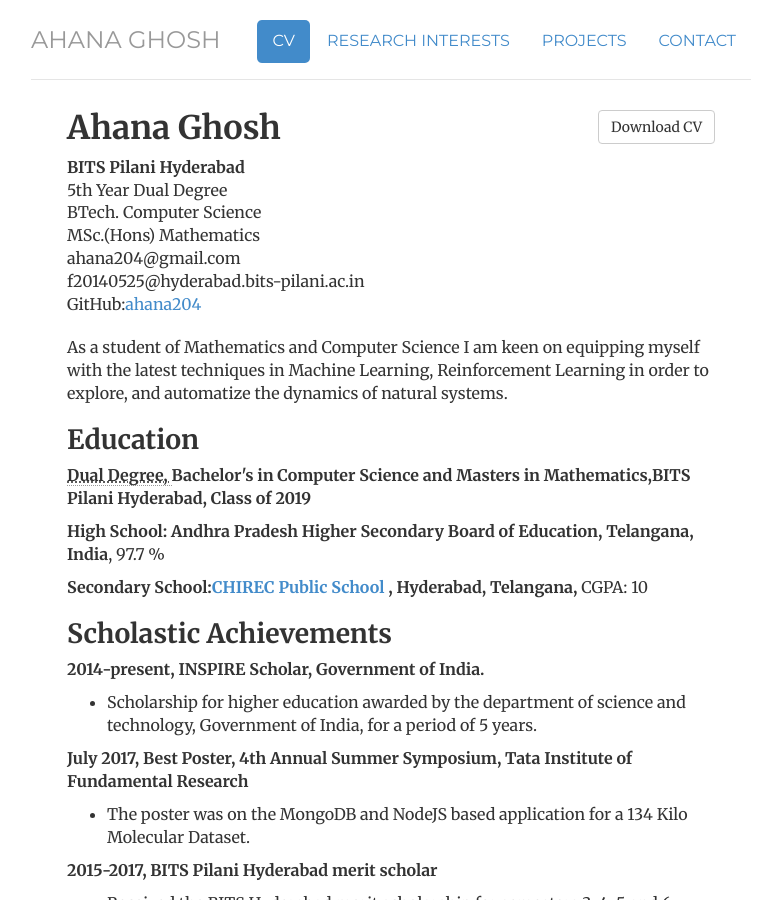
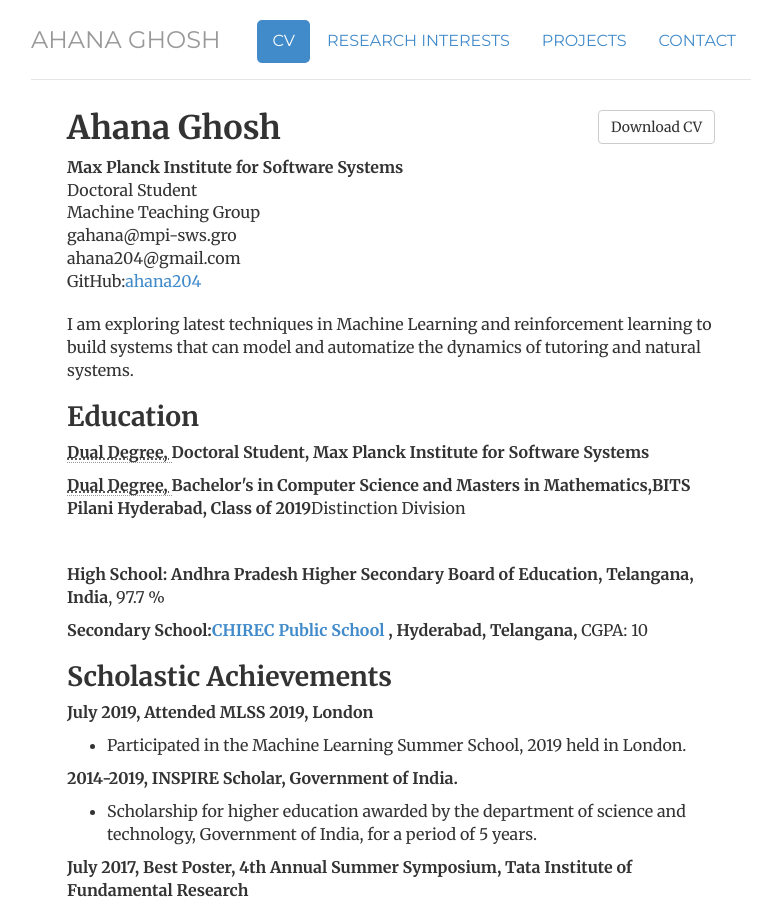
Before and after one commit to ahana204/ahana204.github.io, a Jekyll site: the page built from cv/index.html, in a window 1280 px wide and 900 px high. Shown: the whole window, without its empty margins (249-1012 px from the left). Built offline with Jekyll 4.4.1, drawn with Linux system fonts in a browser that asks for light colours; some of the changed text lies outside the part shown.

Commit message:
Update index.html

```diff
--- a/cv/index.html
+++ b/cv/index.html
@@ -7,34 +7,40 @@ research_interets: passive
 projects: passive
 notes: passive
 contact: passive
-description: Current CV, Ahana Ghosh, BITS Pilani Hyderabad.
+description: Current CV, Ahana Ghosh, Max Planck Institute for Software Systems.
 ---
 <div class="cv">
 	<a href="/files/cv-updated.pdf" class="btn btn-default pull-right" title="Download CV as PDF">Download CV</a>
 				<div itemscope itemtype="http://data-vocabulary.org/Person">
 				<span itemprop="name"><h1>Ahana Ghosh</h1></span>
 				<address>
-				<span itemprop="affiliation"><strong>BITS Pilani Hyderabad</strong><br></span>
-				<span itemprop="affiliation">5th Year Dual Degree<br></span>
-				BTech. Computer Science<br>
-				MSc.(Hons) Mathematics<br>
+				<span itemprop="affiliation"><strong>Max Planck Institute for Software Systems</strong><br></span>
+				<span itemprop="affiliation">Doctoral Student<br></span>
+				Machine Teaching Group<br>
+				<span class="obfuscate">org.sws-ipm@anahag</span><br>
 				<span class="obfuscate">moc.liamg@402anaha</span><br>
-				<span class="obfuscate">ni.ca.inalip-stib.dabaredyh@52504102f</span><br>
 				GitHub:<a href = "https://github.com/ahana204" >ahana204</a>
 				</address>
 				</div>
 
-				<p>As a student of Mathematics and Computer Science I am keen on equipping myself with the latest techniques in Machine Learning, Reinforcement Learning in order to explore, and automatize the dynamics of natural systems.</p>
+				<p>I am exploring latest techniques in Machine Learning and reinforcement learning to build systems that can model and automatize the dynamics of tutoring and natural systems.</p>
 
 				<h2>Education</h2>
-				<p><strong><abbr title="Dual Degree, BTech. Computer Science, MSc. Mathematics">Dual Degree, </abbr>Bachelor's in Computer Science and Masters in Mathematics,BITS Pilani Hyderabad, Class of 2019</strong><br>
+				<p><strong><abbr title="Machine Teaching">Dual Degree, </abbr>Doctoral Student, Max Planck Institute for Software Systems</strong></strong>
+				</p>
+
+				<p><strong><abbr title="Dual Degree, BTech. Computer Science, MSc. Mathematics">Dual Degree, </abbr>Bachelor's in Computer Science and Masters in Mathematics,BITS Pilani Hyderabad, Class of 2019</strong></strong>Distinction Division</p><br>
 				</p>
 
 				<p><strong>High School: Andhra Pradesh Higher Secondary Board of Education, Telangana, India</strong>, 97.7 %</p>
 				<p><strong>Secondary School:<a href="http://www.chirec.ac.in/">CHIREC Public School </a>, Hyderabad, Telangana, </strong>CGPA: 10</p>
 
 				<h2>Scholastic Achievements</h2>
-				<p><strong>2014-present, INSPIRE Scholar, Government of India.</strong></p>
+				<p><strong>July 2019, Attended MLSS 2019, London</strong></p>
+				<ul>
+				<li>Participated in the Machine Learning Summer School, 2019 held in London.</li>
+				</ul>
+				<p><strong>2014-2019, INSPIRE Scholar, Government of India.</strong></p>
 				<ul>
 				<li>Scholarship for higher education awarded by the department of science and technology, Government of India, for a period of 5 years.</li>
 				</ul>
@@ -79,7 +85,7 @@ description: Current CV, Ahana Ghosh, BITS Pilani Hyderabad.
 
 				<h2>Research Experience</h2>
 				<ul class="list-unstyled">
-					<li><strong>June 2018-Present, Research Intern <em>Machine Teaching Group,</em> Max Planck Institute of Software Systems.</strong></li><br>
+					<li><strong>June 2018-June 2019, Research Intern <em>Machine Teaching Group,</em> Max Planck Institute of Software Systems.</strong></li><br>
 					<li><strong>May-July 2017, VSRP (Visiting Student Research Program) Fellow <em>Tata Institute of Fundamental Research, Hyderabad, India</em> Database Systems project</strong><br>Developed a database/data-mining platform and a RESTful API for 134Kilo molecular dataset using NodeJS and MONGODB. The web application enabled property  based querying and charting of the dataset.</li><br>
 					<li><strong>June-August 2016, VSRP (Visiting Student Research Program) Fellow <em>Tata Institute of Fundamental Research, Hyderabad, India</em> Machine Learning project</strong><br>Studied sparse supervised learning algorithms: LASSO, ridge regression, SVM, Random Forest for application to classifying dipole-dipolarophile organic reactions. Also, mechanisms to improve the performance of LASSO were implemented using optimization techniques such as SUBPLEX, coordinate descent algorithms and Ridge Regression in order to reduce the bias of LASSO for better predictive accuracy.</li><br>
 
```
